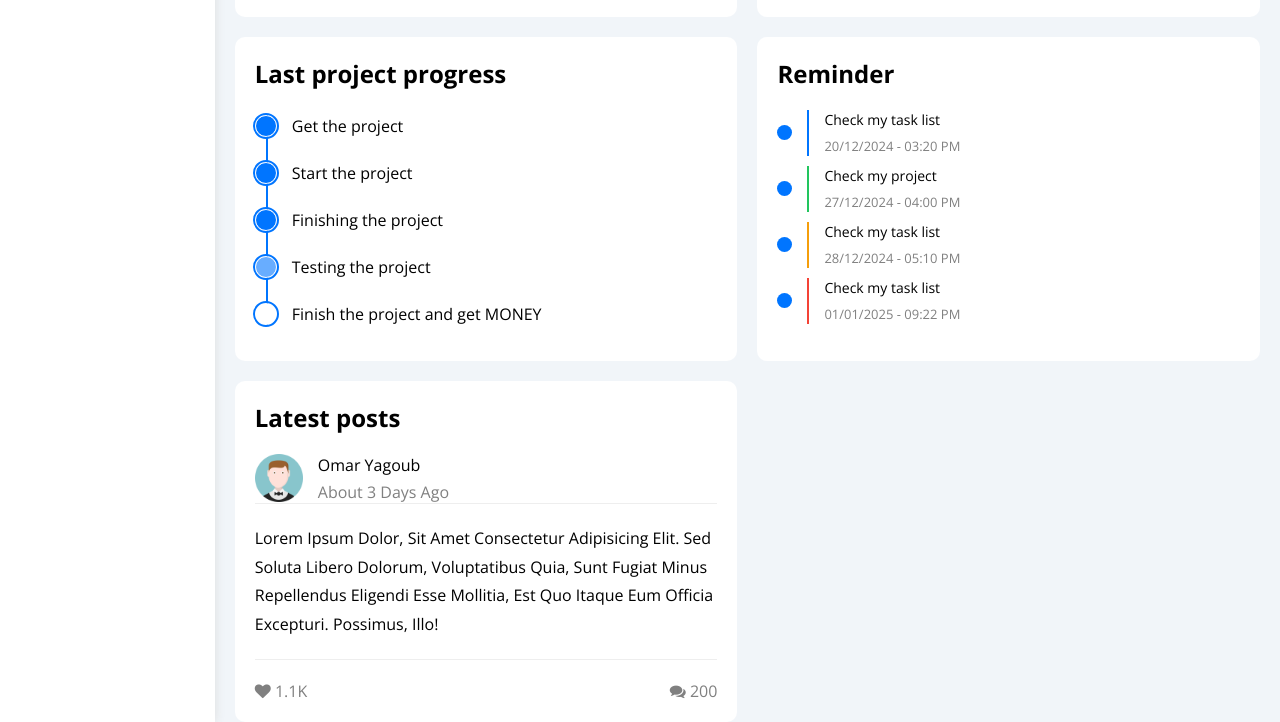
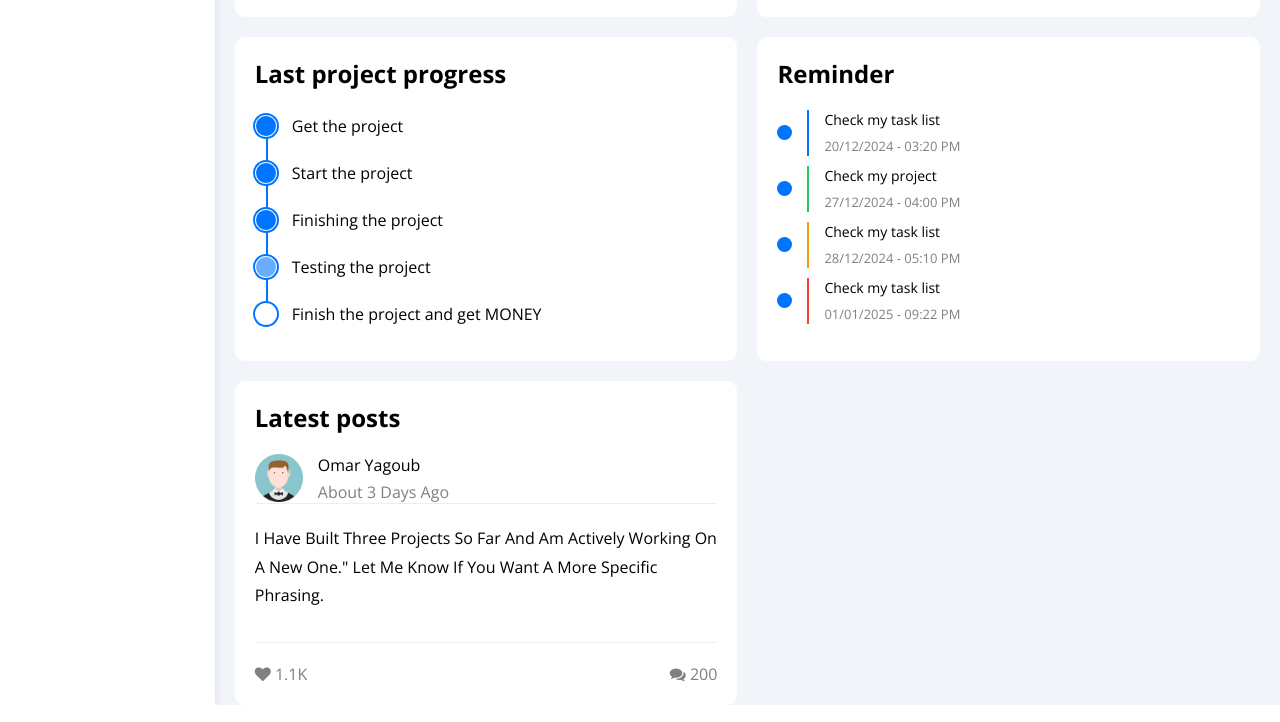
Before and after one commit to o929/My-second-project, a plain HTML site: page index.html in a window 1280 px wide. Shown: the part 2214-2936 px from the top of the page. Drawn offline with nearby package versions, Linux system fonts and the light colour scheme.

Commit message:
Update index.html

```diff
--- a/index.html
+++ b/index.html
@@ -7,6 +7,7 @@
     <!-- Start css -->
     <link rel="stylesheet" href="css/framework.css">
     <link rel="stylesheet" href="css/master.css">
+
     <!-- End css -->
     <!-- Start font -->
     <link rel="stylesheet" href="https://cdnjs.cloudflare.com/ajax/libs/font-awesome/4.7.0/css/font-awesome.min.css">
@@ -415,7 +416,8 @@
                             </div>
                         </div>
                         <div class="post-content txt-c-mobile pt-20 pb-20 mt-20 mb-20">
-                            Lorem ipsum dolor, sit amet consectetur adipisicing elit. Sed soluta libero dolorum, voluptatibus quia, sunt fugiat minus repellendus eligendi esse mollitia, est quo itaque eum officia excepturi. Possimus, illo!
+                           I have built three projects so far and am actively working on a new one."
+Let me know if you want a more specific phrasing.
                         </div>
                         <div class="post-stats between-flex c-gray">
                             <div>
```
